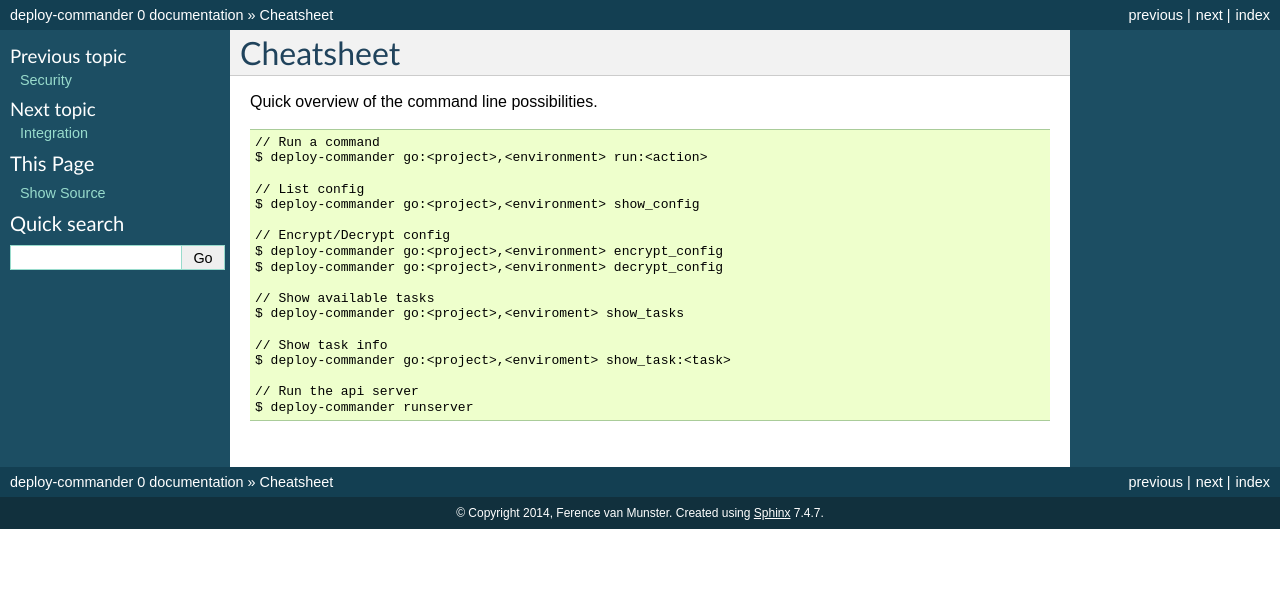
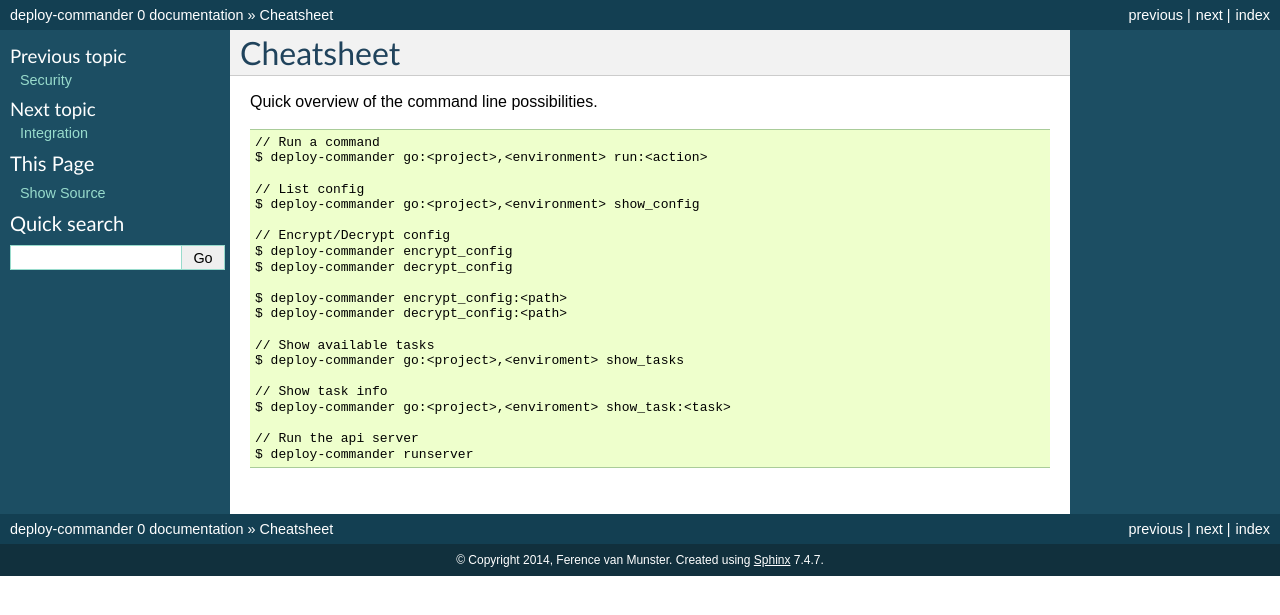
Before and after one commit to munstermedia/deploy-commander, a Sphinx documentation site: the page built from doc/cheatsheet.txt, in a window 1280 px wide. Shown: the top 615 px of the page. Built offline with Sphinx 7.4.7, drawn with Linux system fonts in a browser that asks for light colours.

Commit message:
Add path to encrypt or decrypt functionality

```diff
--- a/doc/cheatsheet.txt
+++ b/doc/cheatsheet.txt
@@ -12,8 +12,11 @@ Quick overview of the command line possibilities.
 	$ deploy-commander go:<project>,<environment> show_config
 
 	// Encrypt/Decrypt config
-	$ deploy-commander go:<project>,<environment> encrypt_config
-	$ deploy-commander go:<project>,<environment> decrypt_config
+	$ deploy-commander encrypt_config
+	$ deploy-commander decrypt_config
+
+	$ deploy-commander encrypt_config:<path>
+	$ deploy-commander decrypt_config:<path>
 
 	// Show available tasks
 	$ deploy-commander go:<project>,<enviroment> show_tasks
--- a/setup.py
+++ b/setup.py
@@ -3,7 +3,7 @@ from setuptools import setup, find_packages
 
 setup(
     name='deploy-commander',
-    version='0.1.15',
+    version='0.1.16',
     author=u'Ference van Munster',
     author_email='info@munstermedia.nl',
     packages=find_packages(),
```
Also changed, not shown: CHANGELOG.md (+3 -0 lines), doc/security.txt (+14 -0 lines), 1 other file.
